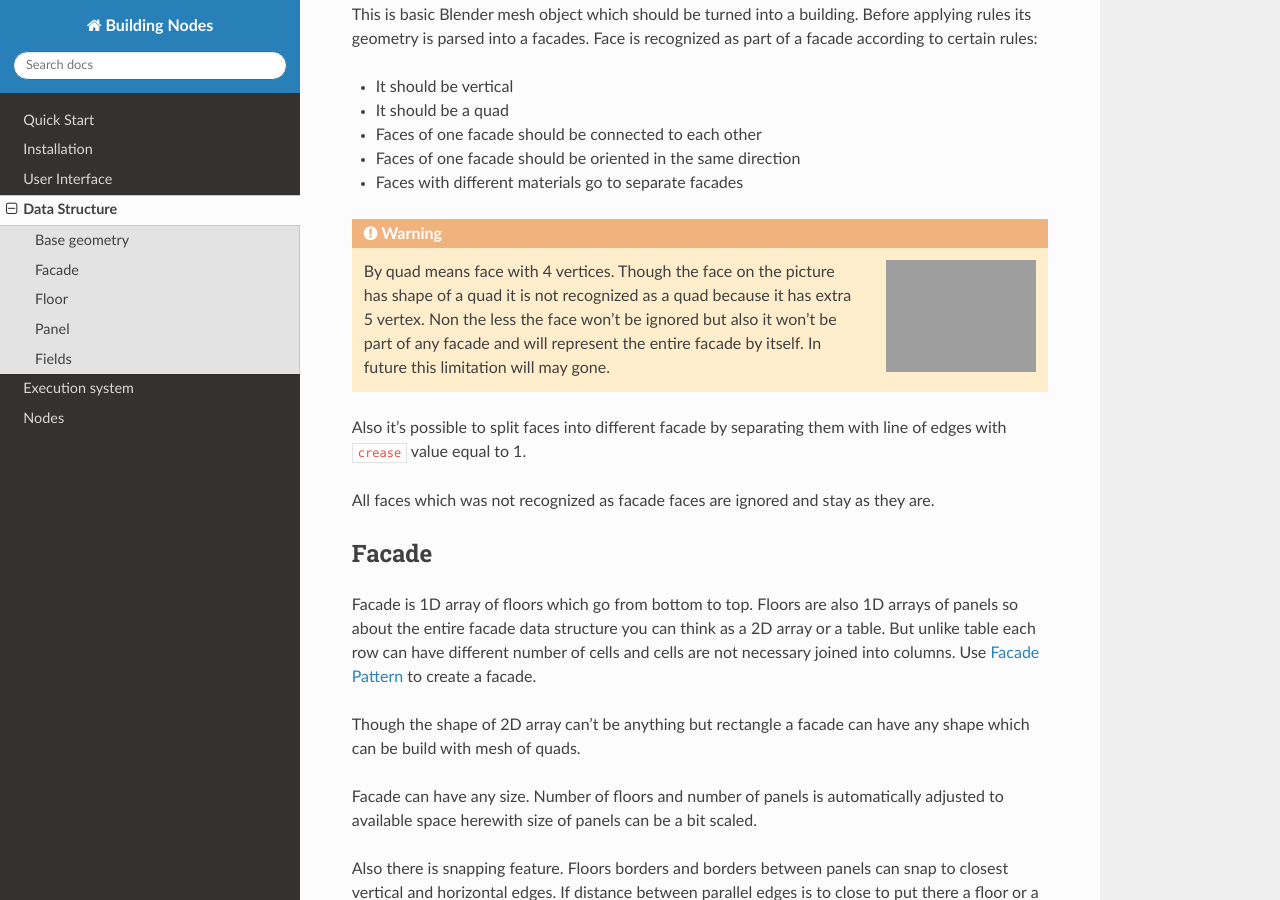
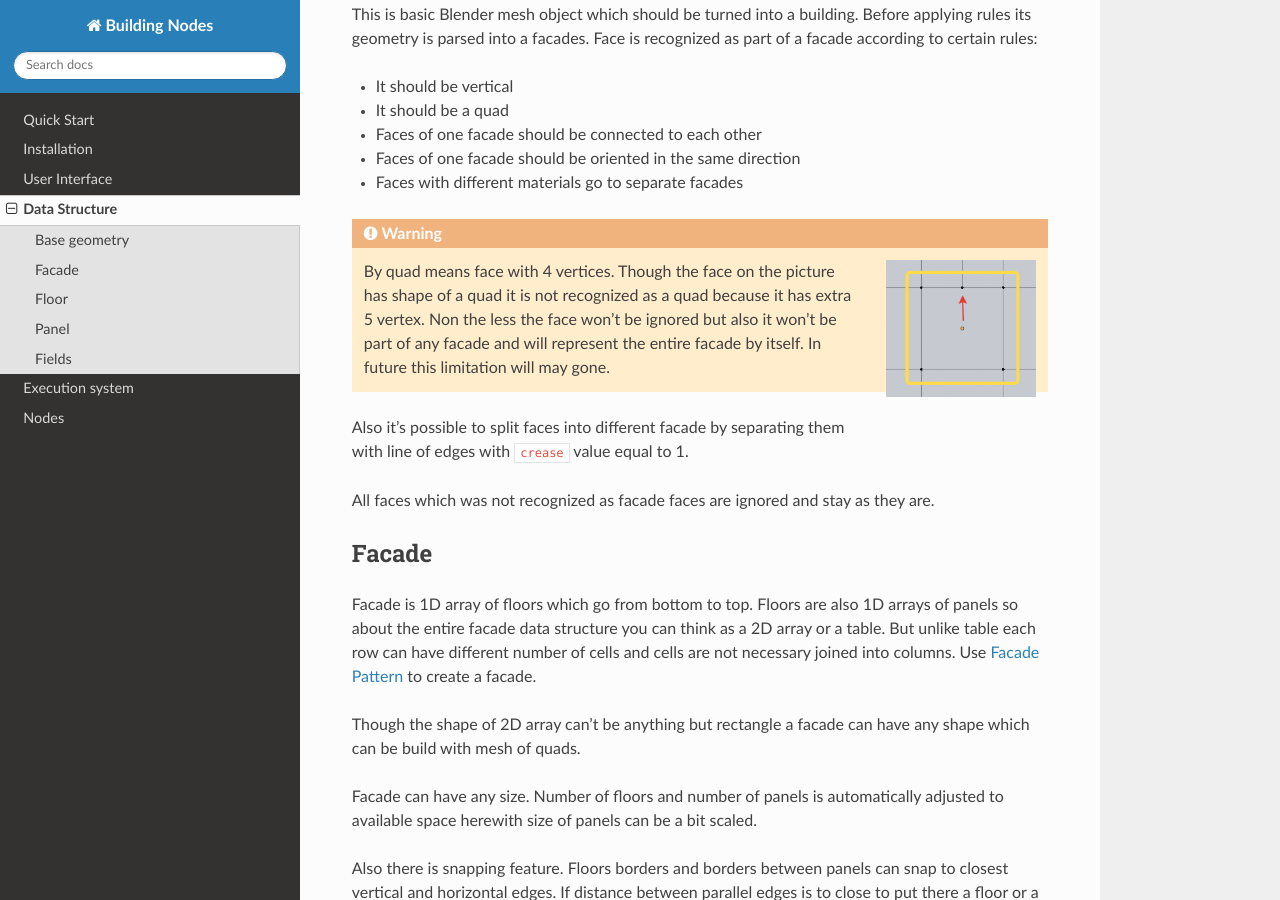
Before and after one commit to Durman/BuildingNodesDocs, a Sphinx documentation site: the page built from docs/data_structure.rst, in a window 1280 px wide and 900 px high, scrolled down 793 px. Built offline with Sphinx 7.4.7 and the Read the Docs theme 2.0.0, drawn with Linux system fonts in a browser that asks for light colours.

```diff
--- a/docs/data_structure.rst
+++ b/docs/data_structure.rst
@@ -29,7 +29,7 @@ Face is recognized as part of a facade according to certain rules:
 
 .. warning::
 
-   .. figure:: /images/non_quad.*
+   .. figure:: /images/Non_quad.*
       :align: right
       :figwidth: 150px
 
```
